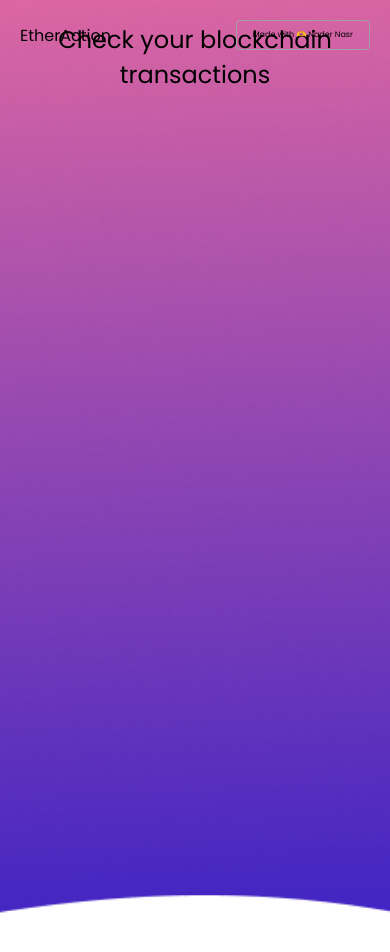
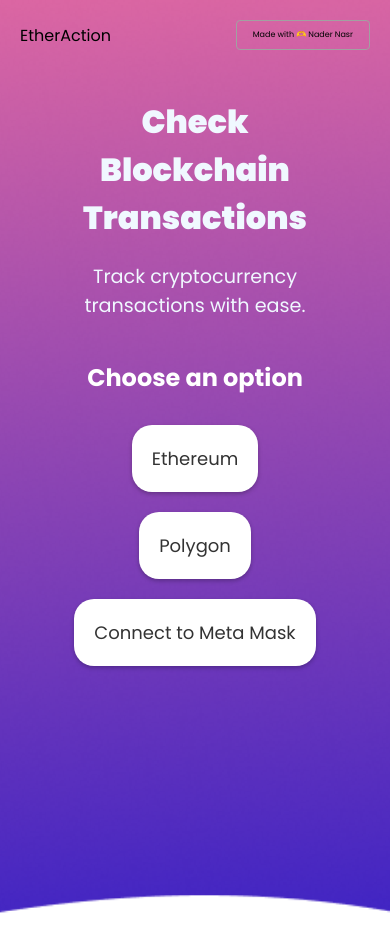
Before and after one commit to NaderNasr/Block-chain-explorer, a React (Create React App) app: page / in a window 390 px wide. Shown: the top 952 px of the page. Built offline with nearby package versions, Linux system fonts and the light colour scheme.

Commit message:
removed unsued mobile breakpoints

```diff
--- a/src/landing/Landing.tsx
+++ b/src/landing/Landing.tsx
@@ -4,18 +4,10 @@
 import Choice from '../choice/Choice';
 
 const Landing: React.FC = () => {
-  const isMobile = window.innerWidth <= 1200; // adjust breakpoint as needed
 
   return (
     <>
       <div className={styles.container}>
-        {isMobile ? (
-          <>
-            <div className={styles.textContainer}>
-              <p>Check your blockchain transactions</p>
-            </div>
-          </>
-        ) : (
           <>
             <div className={styles.textContainer}>
               <p className={styles.title}>Check Blockchain Transactions</p>
@@ -29,7 +21,6 @@
               <img src={image} alt="landing page" />
             </div>
           </>
-        )}
       </div>
     </>
   );
```
